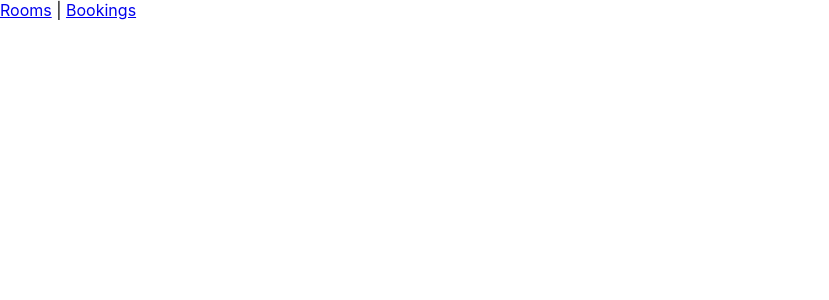
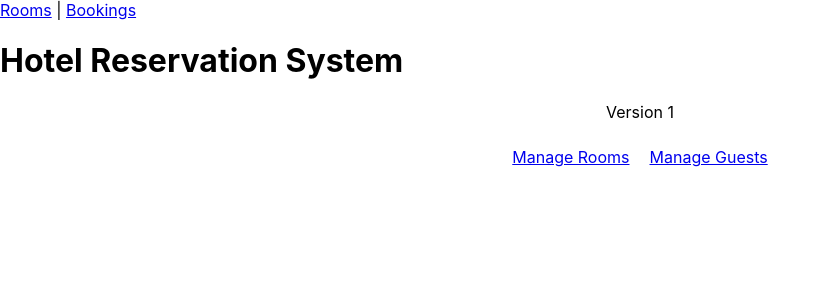
Before and after one commit to ffrusik/Team-Project, a React (Create React App) app in the folder client/: page /admin/dashboard in a window 1280 px wide. Before the commit this address had no page. Shown: the top 300 px of the page, without its empty margins (0-829 px from the left). Built offline with nearby package versions, Linux system fonts and the light colour scheme.

Commit message:
dashboard

```diff
--- a/client/src/App.jsx
+++ b/client/src/App.jsx
@@ -2,7 +2,8 @@ import { Routes, Route, Link } from "react-router-dom";
 import RoomsPage from "./pages/RoomsPage.jsx";
 import BookRoomPage from "./pages/BookRoomPage.jsx";
 import BookingsPage from "./pages/BookingsPage.jsx";
-import DashboardPage from "./pages/DashboardMainPage.jsx";
+import DashboardPage from "./pages/DashboardPage.jsx";
+import DashhboardRoomsPage from "./pages/DashhboardRoomsPage.jsx";
 
 function App() {
   return (
@@ -16,7 +17,8 @@ function App() {
         <Route path="/rooms" element={<RoomsPage />} />
         <Route path="/book/:id" element={<BookRoomPage />} />
         <Route path="/bookings" element={<BookingsPage />} />
-        <Route path="/dashboard" element={<DashboardPage />} />
+        <Route path="/admin/dashboard" element={<DashboardPage />} />
+        <Route path="/admin/dashboard/rooms" element={<DashhboardRoomsPage />} />
       </Routes>
     </div>
   );
--- a/client/src/pages/DashboardMainPage.jsx
+++ b/client/src/pages/DashboardPage.jsx
@@ -8,8 +8,8 @@ function DashboardPage() {
         <p style={{textAlign:"center", marginBottom:"25px"}}>Version 1</p>
 
         <div style={{display:"flex", gap:"20px", justifyContent:"center", flexWrap:"wrap"}}>
-            <Link to="/dashboard/rooms" className="btn">Manage Rooms</Link>
-            <Link to="/dashboard/guests" className="btn">Manage Guests</Link>
+            <Link to="/admin/dashboard/rooms" className="btn">Manage Rooms</Link>
+            <Link to="/admin/dashboard/guests" className="btn">Manage Guests</Link>
         </div>
     </div>
 
```
Also changed, not shown: client/src/pages/DashboardRoomsPage.jsx (added), 1 other file (tests, documents, lock files or other folders).
